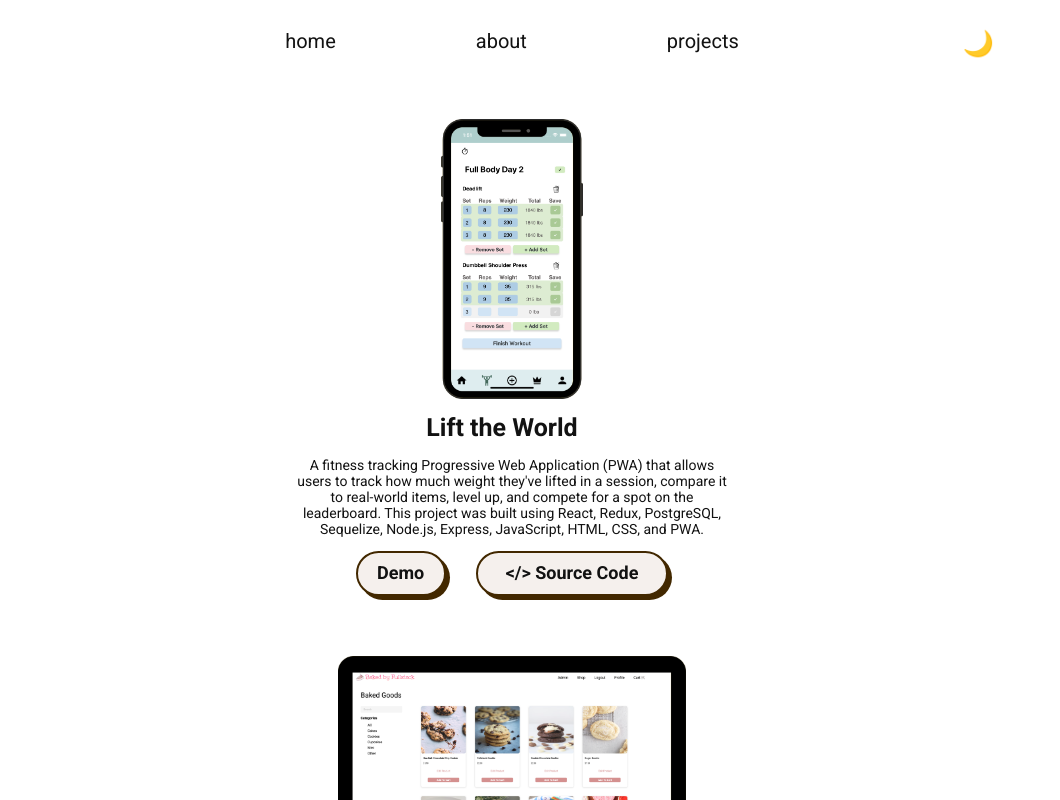
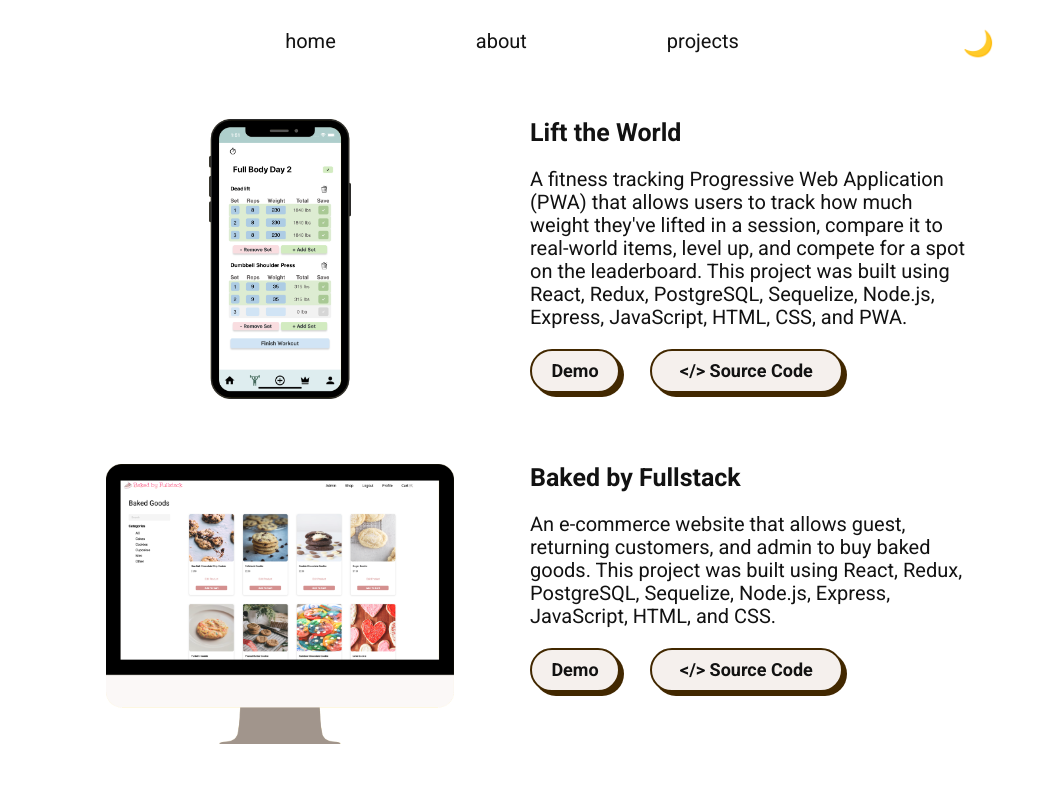
Before and after one commit to nickyjhong/js-portfolio, a React (Create React App) app: page /projects in a window 1024 px wide. Shown: the top 800 px of the page, 1060 px wide, since content can reach past the window. Built offline with nearby package versions, Linux system fonts and the light colour scheme.

Commit message:
media query fix

```diff
--- a/src/styles/media-queries.css
+++ b/src/styles/media-queries.css
@@ -232,26 +232,30 @@
     justify-content: center;
   }
   .portfolio-info-container {
-    align-items: center;
+    display: flex;
+    flex-direction: column;
+    align-items: flex-start;
+    width: 25rem;
+  }
+  .portfolio-title {
+    font-family: "Roboto", Helvetica, sans-serif;
+    color: inherit;
+    font-weight: 700;
+    font-size: 1.25rem;
+    width: 20rem;
+    margin: 0;
   }
   .portfolio-title-container {
-    text-align: center;
+    text-align: left;
   }
   .portfolio-description {
-    font-size: .7rem;
+    font-size: 1rem;
     width: 22rem;
-  }
-  .portfolio-title {
-    margin: .5rem;
-    font-size: 1.25rem;
-    width: 20rem;
+    text-align: left;
   }
   .projects-container {
     margin-bottom: 2rem;
     padding: 0;
-  }
-  .project-container {
-    flex-direction: column;
   }
 }
 
```
